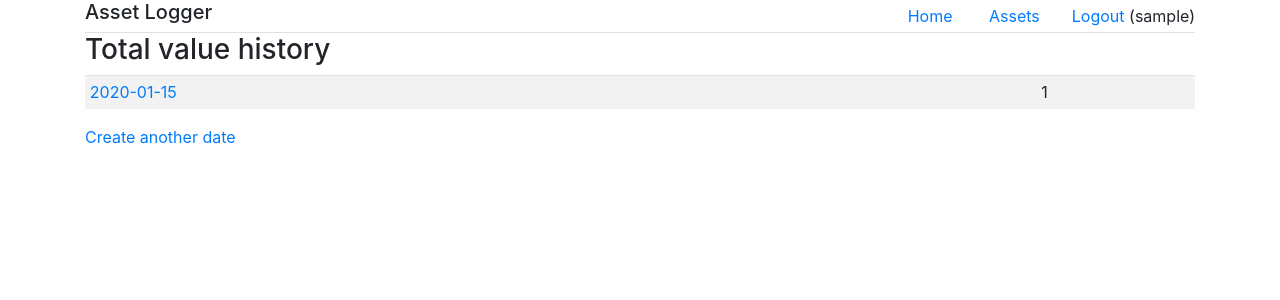
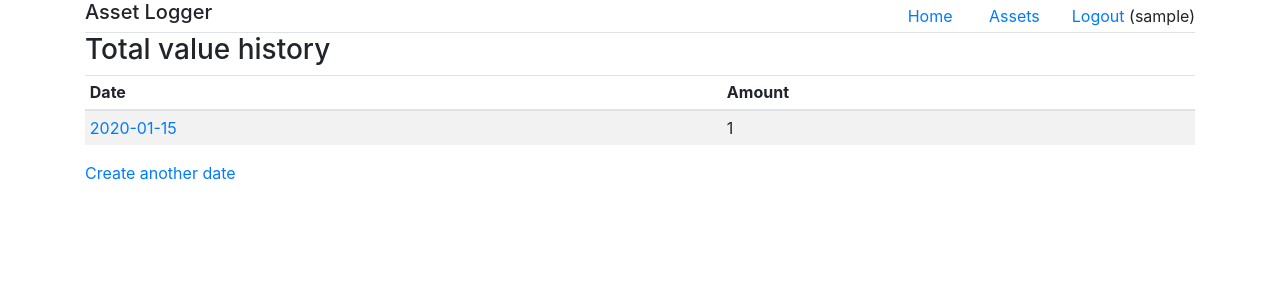
Before and after one commit to bebaek/assetloggersite, a Django app: page /assetlogger/ in a window 1280 px wide. Shown: the top 300 px of the page. Run offline with Django 3.2, Linux system fonts and the light colour scheme; a user stored in the database is signed in; tables that the repository leaves empty hold one stand-in row (values such as "Sample post"); some libraries are stand-ins or nearby versions.

Commit message:
Update index page with table header and sort

```diff
--- a/assetlogger/templates/index.html
+++ b/assetlogger/templates/index.html
@@ -7,12 +7,20 @@
   <h3>Total value history</h3>
   {% if value_history %}
     <table class="table table-sm table-striped">
+      <thead>
+        <tr>
+          <th>Date</th>
+          <th>Amount</th>
+        </tr>
+      </thead>
+      <tbody>
         {% for pk, date, value in value_history %}
           <tr>
             <td><a href="{% url 'asset-date-detail' pk %}">{{ date }}</a></td>
             <td>{{ value|intcomma }}</td>
           </tr>
         {% endfor %}
+      </tbody>
     </table>
     <a href="{% url 'create-asset-date' %}">Create another date</a>
   {% else %}
--- a/assetlogger/views.py
+++ b/assetlogger/views.py
@@ -24,7 +24,7 @@ def index(request):
         # Build a list of (pk, date, value) for context
         value_history += [(ad.pk, ad.date.isoformat(), value['value__sum'])]
 
-    context = {'value_history': value_history}
+    context = {'value_history': sorted(value_history, key=lambda x: x[1])}
     return render(request, 'index.html', context=context)
 
 
```
Lines whose indentation alone changed are shown as unchanged.
